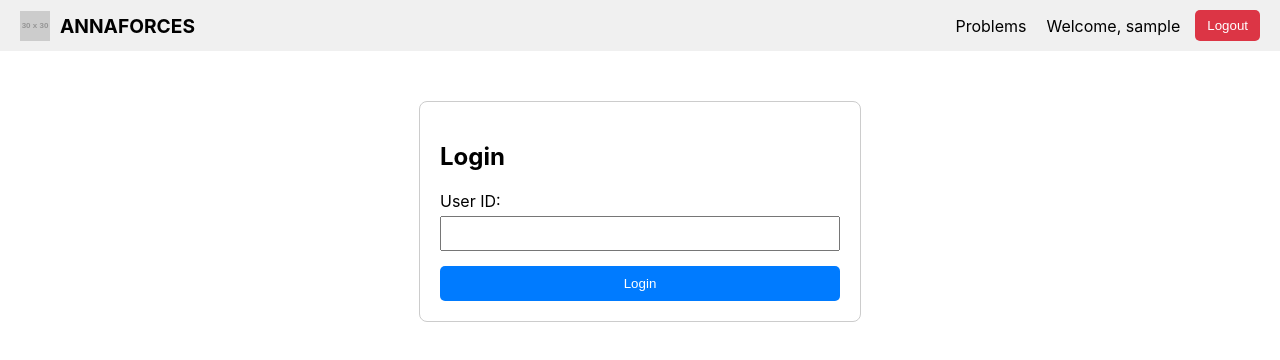
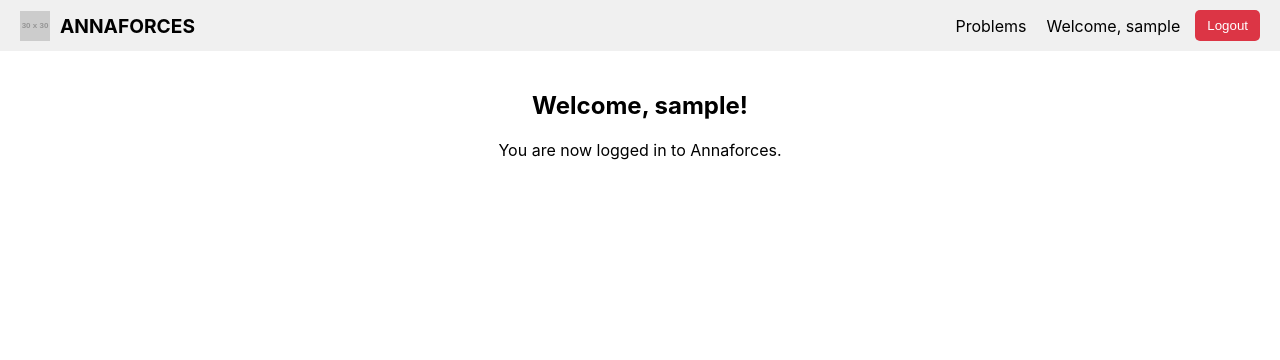
Before and after one commit to lohitpt252003/frontend-for-annaforces, a React (Create React App) app in the folder app/: page /welcome in a window 1280 px wide. Before the commit this address led to /login. Shown: the top 360 px of the page. Built offline with nearby package versions, Linux system fonts and the light colour scheme; sample sign-in values are in the browser's storage.

Commit message:
fixed routing

```diff
--- a/app/src/App.js
+++ b/app/src/App.js
@@ -8,7 +8,7 @@ import ProblemDetail from './components/ProblemDetail';
 import ProtectedRoute from './components/ProtectedRoute';
 
 function App() {
-  const [isLoggedIn, setIsLoggedIn] = useState(false);
+  const [isLoggedIn, setIsLoggedIn] = useState(!!localStorage.getItem('token'));
   const [userName, setUserName] = useState('');
   const [userId, setUserId] = useState('');
   const [token, setToken] = useState('');
@@ -46,7 +46,7 @@ function App() {
       <div>
         <Header isLoggedIn={isLoggedIn} userName={userName} onLogout={handleLogout} />
         <Routes>
-          <Route path="/login" element={<Login onLoginSuccess={handleLoginSuccess} />} />
+          <Route path="/login" element={isLoggedIn ? <Navigate to="/welcome" /> : <Login onLogin={handleLoginSuccess} />} />
 
           <Route element={<ProtectedRoute isLoggedIn={isLoggedIn} />}>
             <Route path="/welcome" element={<WelcomePage userName={userName} />} />
```
